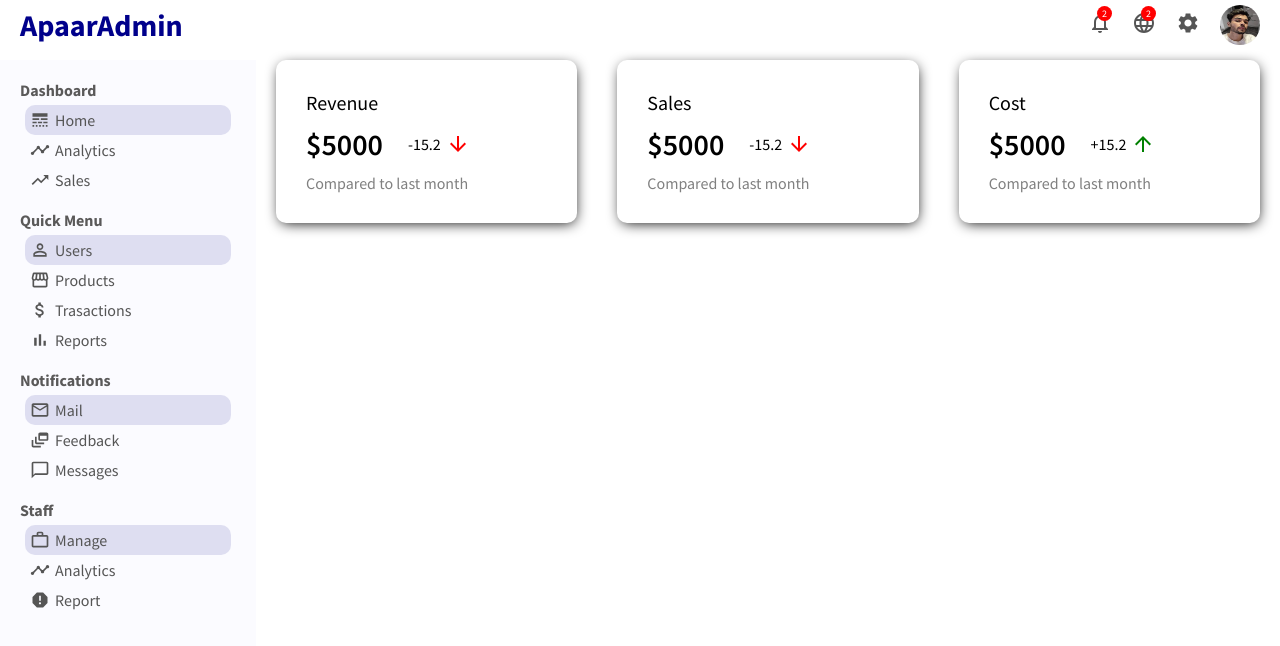
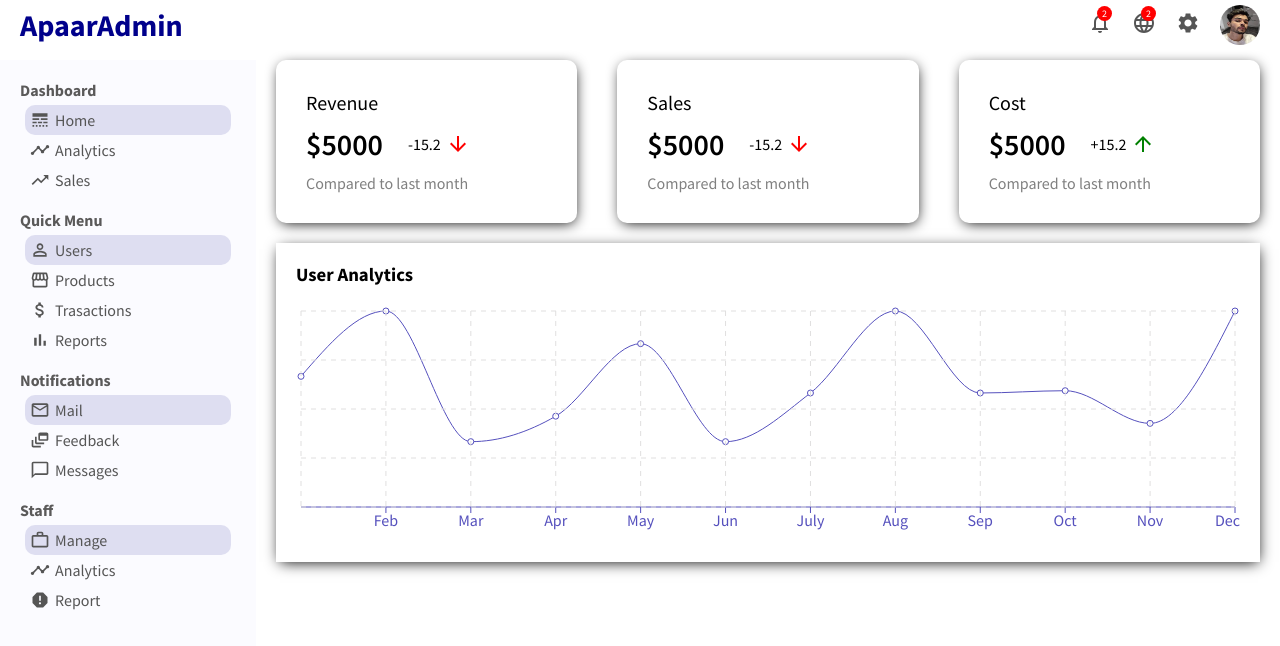
Before and after one commit to apaardahal/admin_panel, a React (Create React App) app: page / in a window 1280 px wide. Shown: the top 646 px of the page. Built offline with nearby package versions, Linux system fonts and the light colour scheme.

Commit message:
Chart implemented

```diff
--- /dev/null
+++ b/src/components/chart/Chart.jsx
@@ -0,0 +1,20 @@
+import './chart.css';
+import { LineChart, Line, XAxis, CartesianGrid, Tooltip,  ResponsiveContainer } from 'recharts';
+
+export default function Chart({title, data, dataKey, grid}) {
+
+    return (
+        <div className = "chart">
+            <h3 className = "chartTitle">{title}</h3>
+            <ResponsiveContainer width = "100%" aspect = {4/1}>
+                    <LineChart data = {data}>
+                        <XAxis dataKey = "name" stroke = "#5550bd"/>
+                        {/* <YAxis dataKey = "amt"/> */}
+                        <Line type = "monotone" dataKey = {dataKey}  stroke = "#5550bd"/>
+                        <Tooltip/>
+                        { grid && <CartesianGrid stroke = "#e0dfdf" strokeDasharray = "5 5"/>}
+                    </LineChart>
+            </ResponsiveContainer>
+        </div>
+    )
+}
--- /dev/null
+++ b/src/components/chart/chart.css
@@ -0,0 +1,10 @@
+.chart{
+    margin: 20px;
+    padding: 20px;
+    -webkit-box-shadow: 1px 3px 14px -3px #000000;
+    box-shadow: 1px 3px 14px -3px #000000;
+}
+
+.chartTitle{
+    margin-bottom: 20px;
+}
--- /dev/null
+++ b/src/dummyData.js
@@ -0,0 +1,50 @@
+export  const userData = [
+    {
+      name: 'Jan',
+      "Active User": 4000,
+    },
+    {
+      name: 'Feb',
+      "Active User": 6000,
+    },
+    {
+      name: 'Mar',
+      "Active User": 2000,
+    },
+    {
+      name: 'Apr',
+      "Active User": 2780,
+    },
+    {
+      name: 'May',
+      "Active User": 5000,
+    },
+    {
+      name: 'Jun',
+      "Active User": 2000,
+    },
+    {
+      name: 'July',
+      "Active User": 3490,
+    },
+      {
+        name: 'Aug',
+        "Active User": 6000,
+      },
+      {
+        name: 'Sep',
+        "Active User": 3490,
+      },
+      {
+        name: 'Oct',
+        "Active User": 3560,
+      },
+      {
+        name: 'Nov',
+        "Active User": 2560,
+      },
+      {
+        name: 'Dec',
+        "Active User": 6000,
+      },
+  ];
--- a/src/pages/home/Home.jsx
+++ b/src/pages/home/Home.jsx
@@ -1,10 +1,14 @@
 import FeaturedInfo from '../../components/featuredInfo/FeaturedInfo';
+import Chart from '../../components/chart/Chart';
 import './home.css';
+import {userData} from "../../dummyData";
 
 export default function Home() {
     return (
         <div className = "home">
             <FeaturedInfo/>
+            <Chart data = {userData} title = "User Analytics" grid  dataKey = "Active User" />
+            <div className = "homeWidgets"></div>
         </div>
     )
 }
```
